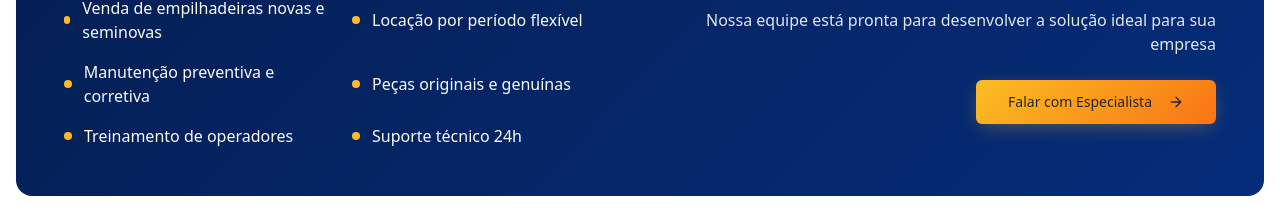
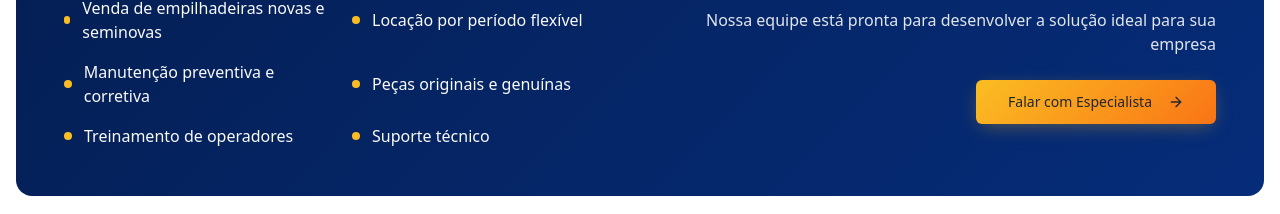
Before and after one commit to luccaelevate-design/elevapage-landing, a React (Vite) app: page / in a window 1280 px wide. Shown: the part 2660-2874 px from the top of the page. Built offline with nearby package versions, Linux system fonts and the light colour scheme; the HTML template or start-up script is replaced by a standard one.

Commit message:
Update support text in Products component

```diff
--- a/src/components/Products.tsx
+++ b/src/components/Products.tsx
@@ -35,7 +35,7 @@ const Products = () => {
     "Manutenção preventiva e corretiva",
     "Peças originais e genuínas",
     "Treinamento de operadores",
-    "Suporte técnico 24h",
+    "Suporte técnico",
   ];
 
   return (
```
